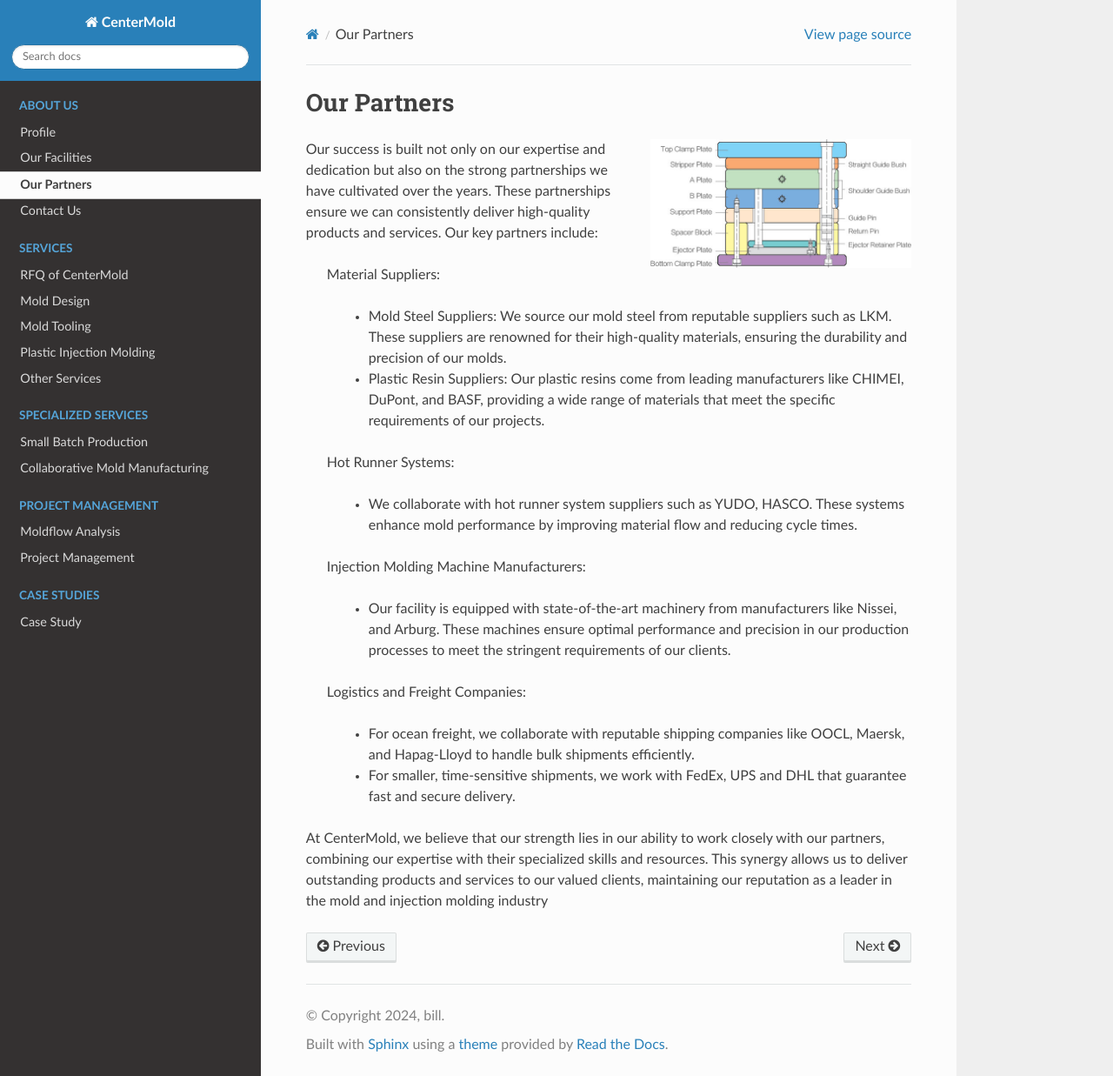
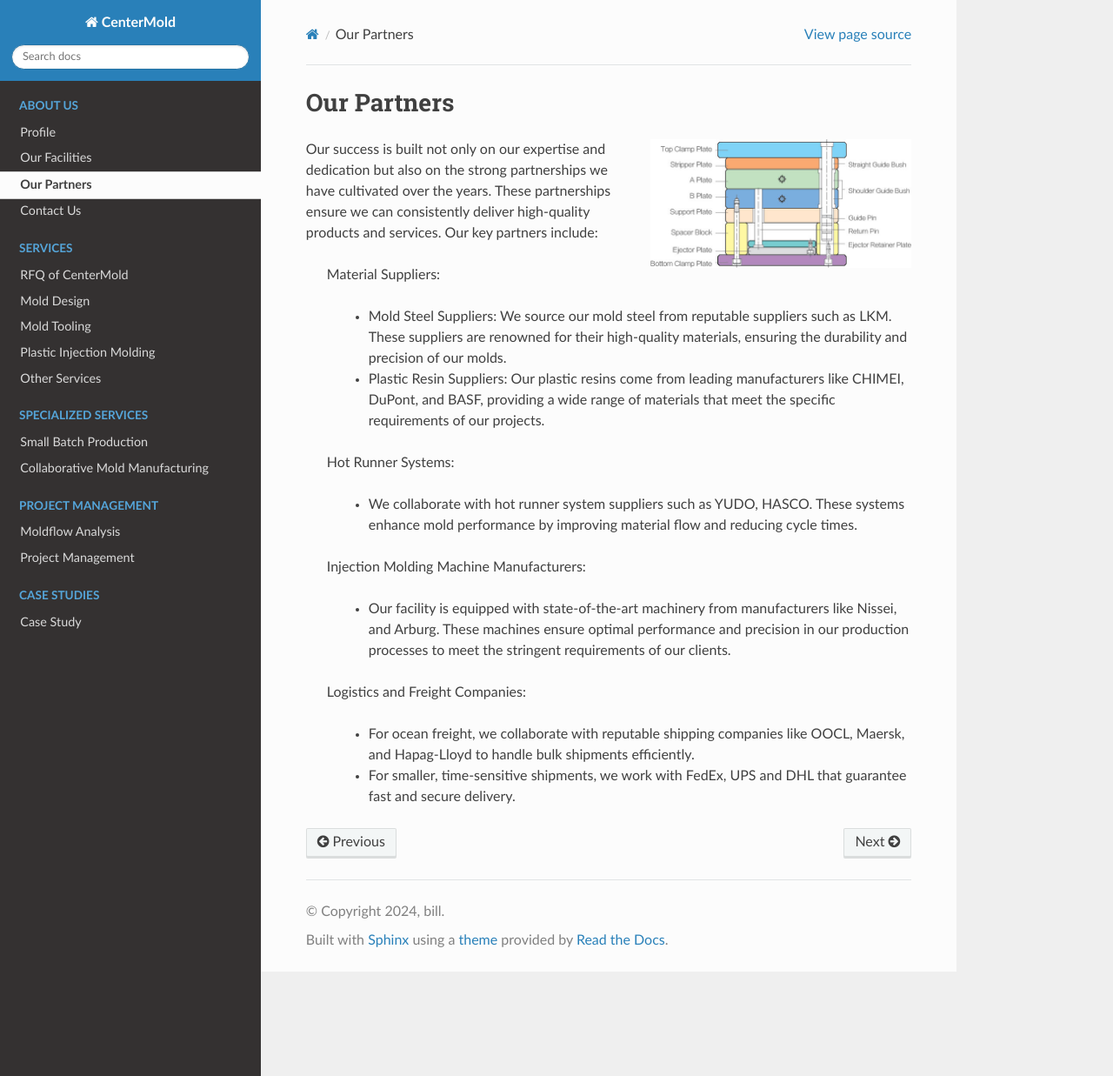
Before and after one commit to paultang/centermold, a Sphinx documentation site: the page built from source/Partners.rst, in a window 1280 px wide and 1237 px high. Shown: the whole window at 87% size. Built offline with Sphinx 7.4.7 and the Read the Docs theme 2.0.0, drawn with Linux system fonts in a browser that asks for light colours.

Commit message:
Update Partners.rst

```diff
--- a/source/Partners.rst
+++ b/source/Partners.rst
@@ -29,5 +29,3 @@ Our success is built not only on our expertise and dedication but also on the st
 
     * For ocean freight, we collaborate with reputable shipping companies like OOCL, Maersk, and Hapag-Lloyd to handle bulk shipments efficiently.
     * For smaller, time-sensitive shipments, we work with FedEx, UPS  and DHL that guarantee fast and secure delivery.
-
-At CenterMold, we believe that our strength lies in our ability to work closely with our partners, combining our expertise with their specialized skills and resources. This synergy allows us to deliver outstanding products and services to our valued clients, maintaining our reputation as a leader in the mold and injection molding industry
```
